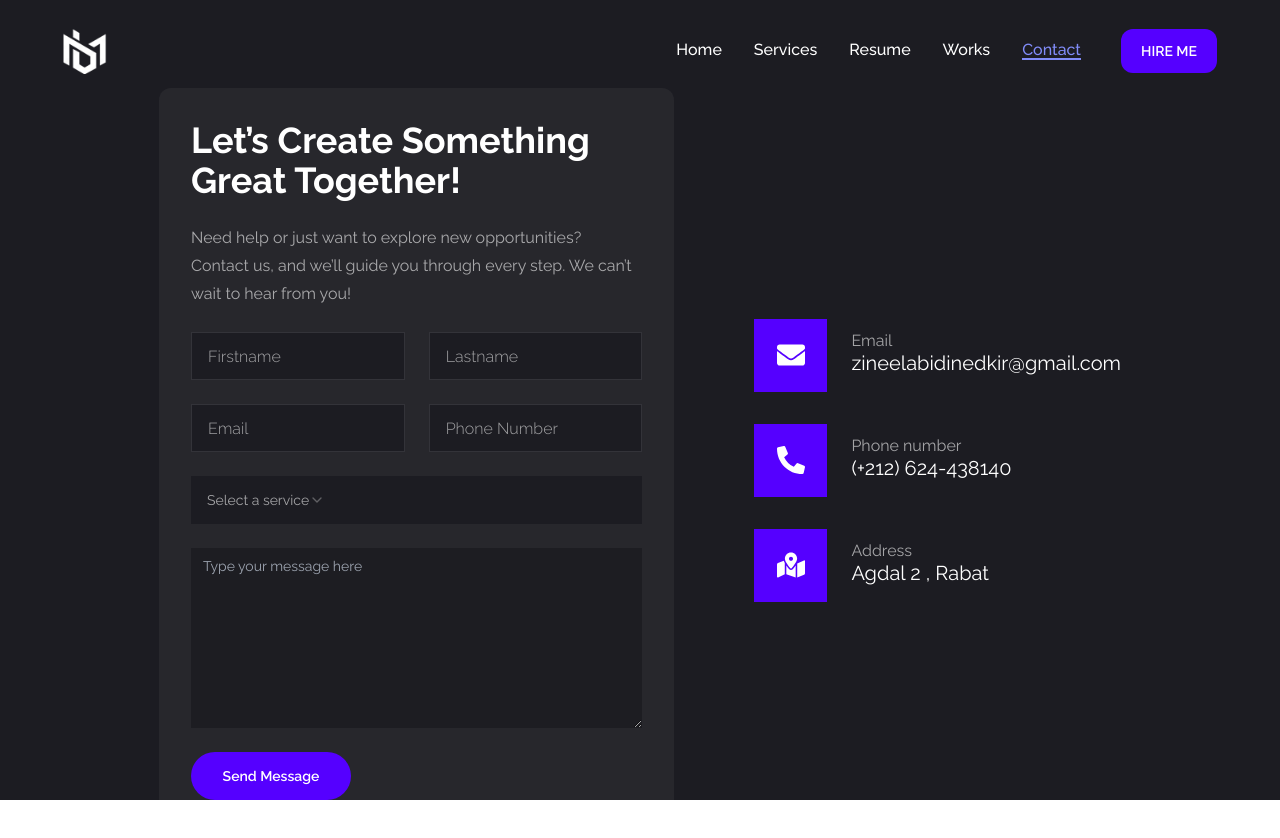
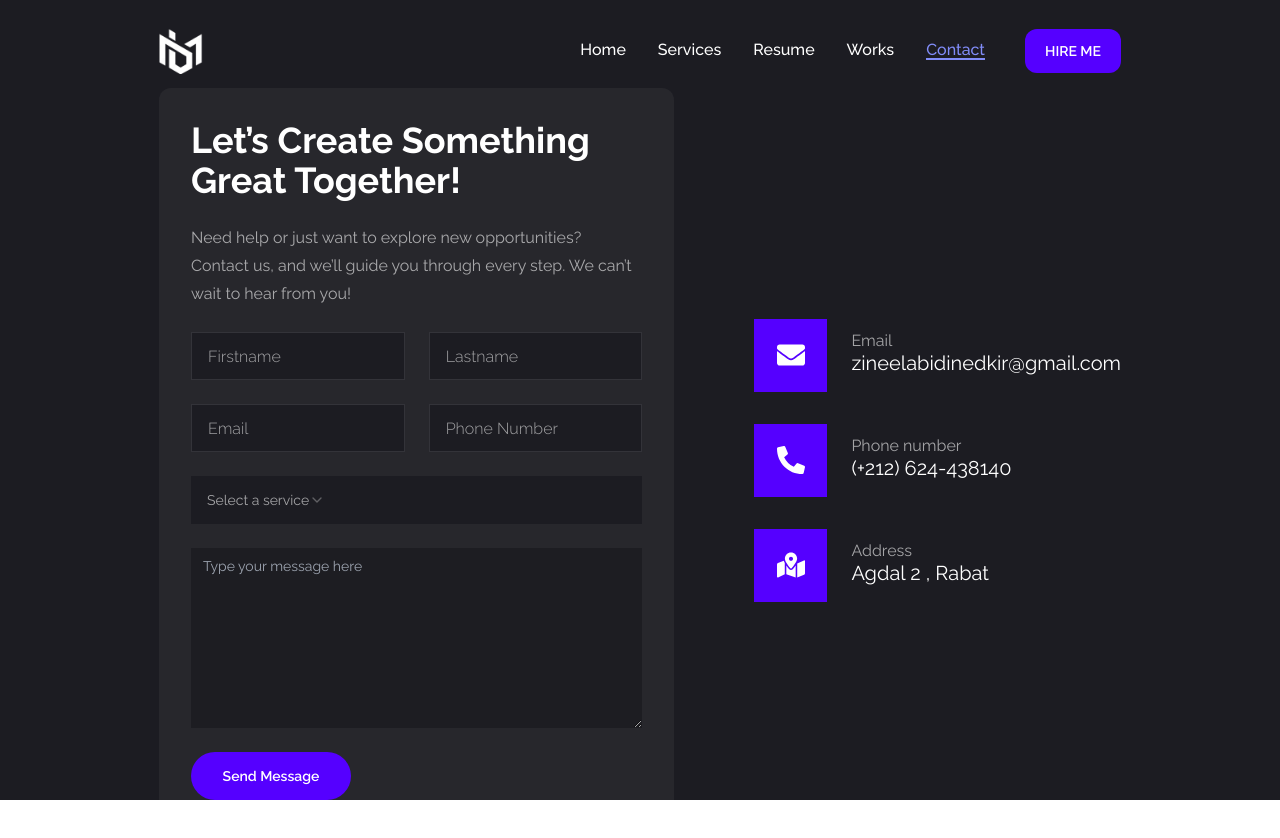
Before and after one commit to ZineelabidineDkirDev/zainPortfolio, a Next.js app: page /contact in a window 1280 px wide. Shown: the top 838 px of the page. Built offline with nearby package versions, Linux system fonts and the light colour scheme.

Commit message:
nnnnnnnnnnnnnnnnnnnnv4

```diff
--- a/components/Header.jsx
+++ b/components/Header.jsx
@@ -27,7 +27,7 @@ const Header = () => {
         scrolled ? 'bg-[#3C0D9E] text-white shadow-md' : 'bg-transparent text-white'
       }`}
     >
-      <div className="container xl:mx-auto ml-0 flex justify-between items-center mx-40">
+      <div className="container xl:mx-28 ml-0 flex justify-between items-center mx-40">
         {/* Logo */}
         <Link href="/">
           <Image
```
